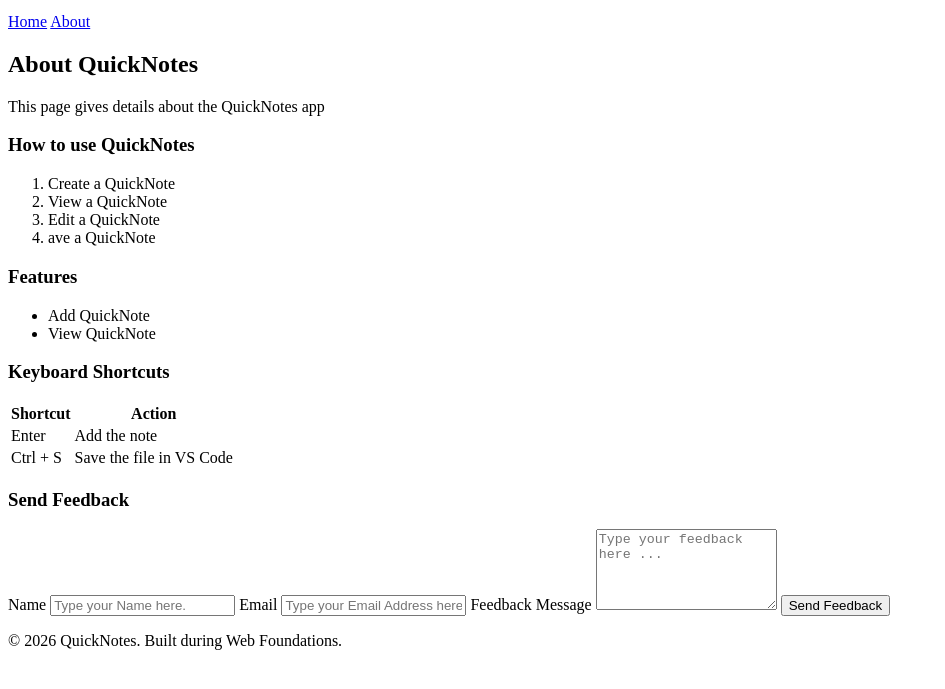
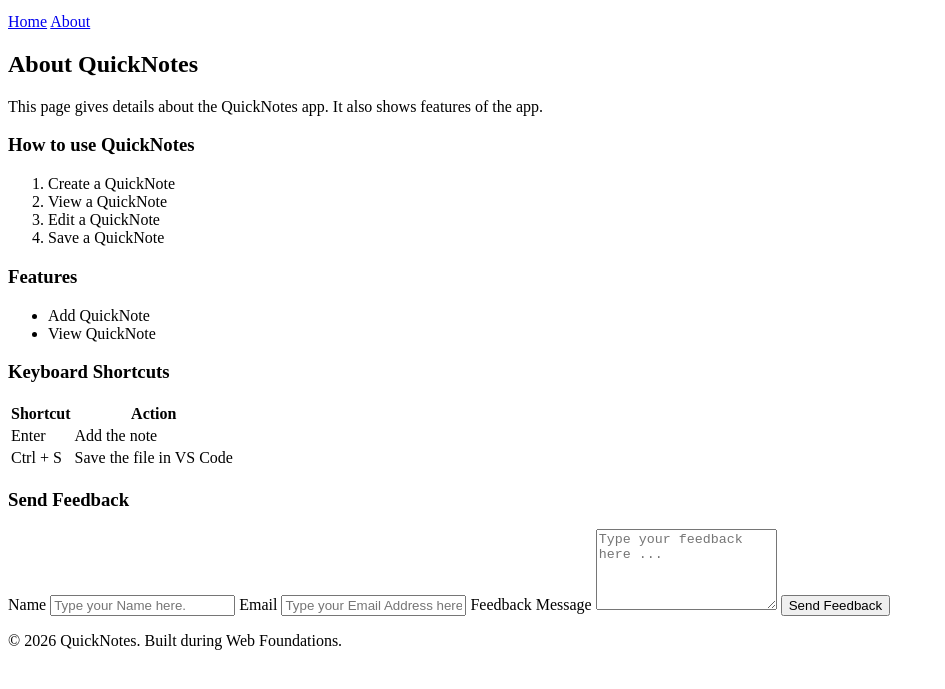
Before and after one commit to davy254/web-foundations-days, a plain HTML site: page day1/about.html in a window 1280 px wide. Shown: the part 101-790 px from the top of the page, without its empty margins (0-945 px from the left). Drawn offline with Linux system fonts and the light colour scheme.

Commit message:
Day 1 assignment

```diff
--- a/day1/about.html
+++ b/day1/about.html
@@ -17,14 +17,14 @@
 
     <main>
       <h2>About QuickNotes</h2>
-      <p>This page gives details about the QuickNotes app</p>
+      <p>This page gives details about the QuickNotes app. It also shows features of the app.</p>
       <section>
         <h3>How to use QuickNotes</h3>
             <ol id="usage-quicknote">
                 <li>Create a QuickNote</li>
                 <li>View a QuickNote</li>
                 <li>Edit a QuickNote</li>
-                <li>ave a QuickNote</li>
+                <li>Save a QuickNote</li>
             </ol>
       </section>
 
@@ -80,7 +80,7 @@
             />
 
             <label for="feedback-message">Feedback Message</label>
-            <textarea name="feedback-message" rows="5" id="feedback-message" placeholder="Type your feedback here ..."></textarea>
+            <textarea name="feedback-message" rows="5" id="feedback-message" placeholder="Type your feedback here ..." required></textarea>
             <button type="submit">Send Feedback</button>
         </form>
       </section>
```
